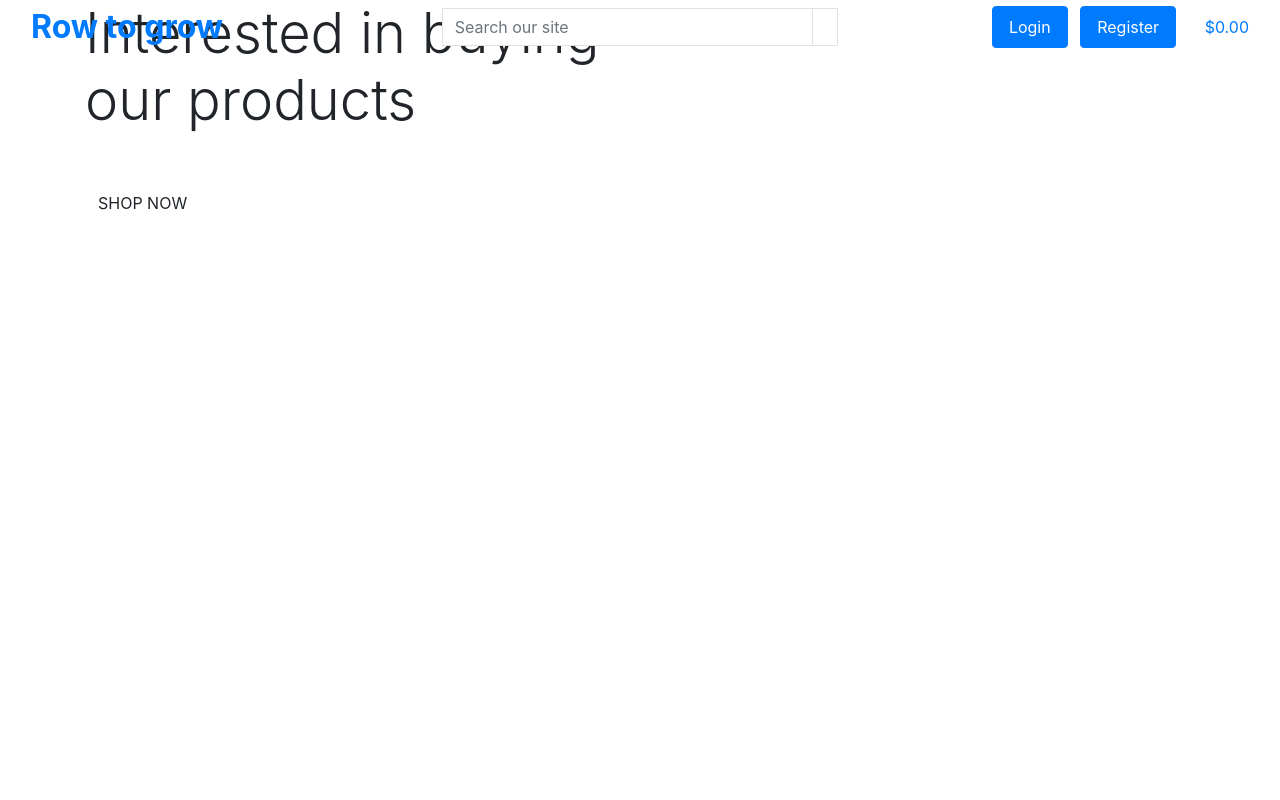
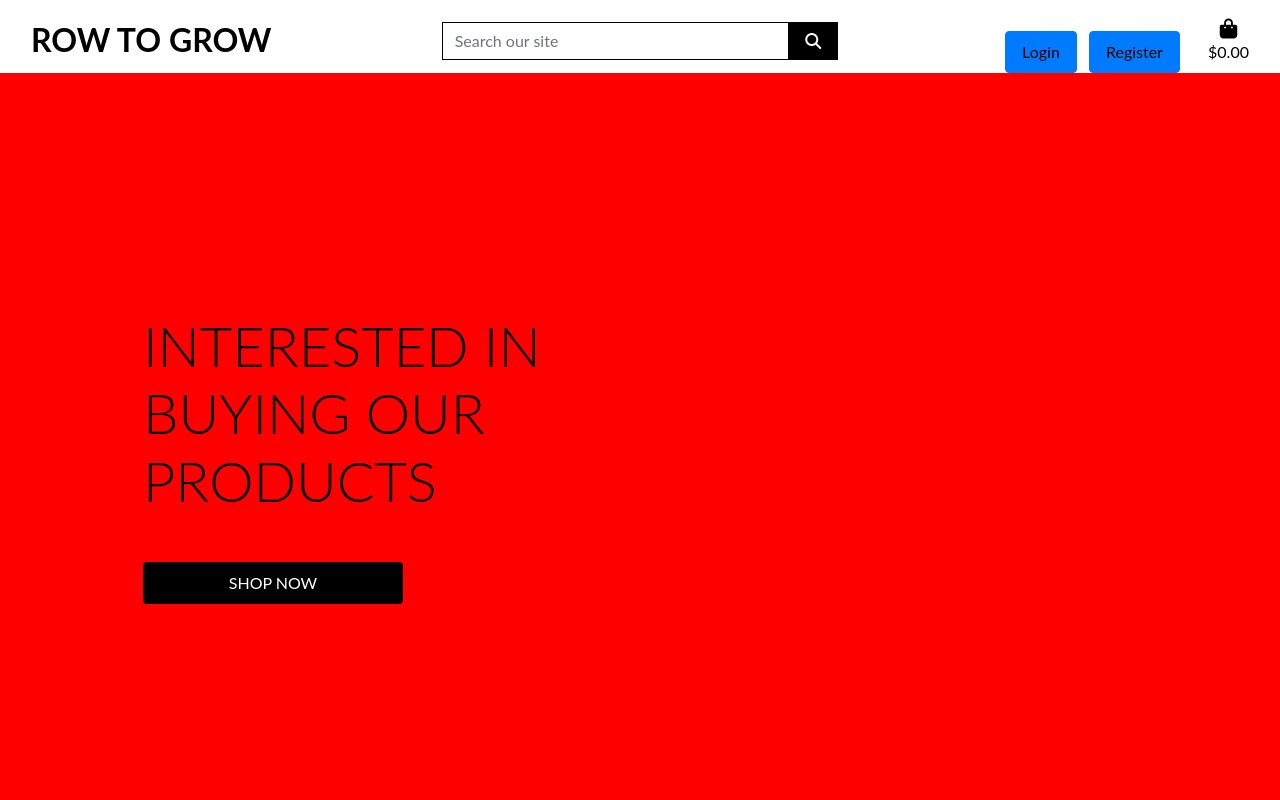
Before and after one commit to tmarkec/row_to_grow, a Django app: page / in a window 1280 px wide. Run offline with Django 3.2, Linux system fonts and the light colour scheme; some libraries are stand-ins or nearby versions.

Commit message:
add add style to home page header

```diff
--- a/row_to_grow/settings.py
+++ b/row_to_grow/settings.py
@@ -152,3 +152,9 @@ STATIC_URL = '/static/'
 # https://docs.djangoproject.com/en/3.2/ref/settings/#default-auto-field
 
 DEFAULT_AUTO_FIELD = 'django.db.models.BigAutoField'
+
+STATIC_URL = '/static/'
+STATICFILES_DIRS = (os.path.join(BASE_DIR, 'static'),)
+
+MEDIA_URL = '/media/'
+MEDIA_ROOT = os.path.join(BASE_DIR, 'media')
--- a/row_to_grow/urls.py
+++ b/row_to_grow/urls.py
@@ -15,9 +15,11 @@ Including another URLconf
 """
 from django.contrib import admin
 from django.urls import path, include
+from django.conf import settings
+from django.conf.urls.static import static
 
 urlpatterns = [
     path('admin/', admin.site.urls),
     path('accounts/', include('allauth.urls')),
     path('', include('home.urls')),
-]
+] + static(settings.MEDIA_URL, document_root=settings.MEDIA_ROOT)
--- /dev/null
+++ b/static/css/base.css
@@ -0,0 +1,82 @@
+html {
+    height: 100%;
+}
+
+body {
+    /* background: url('/media/homepage_background_cropped.jpg') no-repeat center center fixed;
+    background-size: cover; */
+    background-color: red;
+    height: calc(100vh - 164px);
+    color: #555;
+    font-family: 'Lato';
+}
+
+/* from Bulma */
+.icon {
+    align-items: center;
+    display: inline-flex;
+    justify-content: center;
+    height: 1.5rem;
+    width: 1.5rem;
+}
+
+.logo-font {
+    text-transform: uppercase;
+}
+
+.main-logo-link {
+    width: fit-content;
+}
+
+.shop-now-button {
+    background: black;
+    color: white;
+    min-width: 260px;
+}
+
+.btn-black {
+    background: black;
+    color: white;
+}
+
+.shop-now-button:hover,
+.shop-now-button:active,
+.shop-now-button:focus,
+.btn-black:hover,
+.btn-black:active,
+.btn-black:focus {
+    background: #222;
+    color: white;
+}
+
+.text-black {
+    color: #000 !important;
+}
+
+.border-black {
+    border: 1px solid black !important;
+}
+
+/* -------------------------------- Media Queries */
+
+/* Slightly larger container on xl screens */
+@media (min-width: 1200px) {
+  .container {
+    max-width: 80%;
+  }
+}
+
+/* fixed top navbar only on medium and up */
+@media (min-width: 992px) {
+    .fixed-top-desktop-only {
+        position: fixed;
+        top: 0;
+        right: 0;
+        left: 0;
+        z-index: 1030;
+    }
+
+    .header-container {
+        padding-top: 164px;
+    }
+}
--- a/templates/base.html
+++ b/templates/base.html
@@ -14,14 +14,16 @@
     {% endblock %}
 
     {% block corecss %}
-        <link rel="stylesheet" href="https://stackpath.bootstrapcdn.com/bootstrap/4.4.1/css/bootstrap.min.css" integrity="sha384-Vkoo8x4CGsO3+Hhxv8T/Q5PaXtkKtu6ug5TOeNV6gBiFeWPGFN9MuhOf23Q9Ifjh" crossorigin="anonymous">
+    <link rel="stylesheet" href="https://stackpath.bootstrapcdn.com/bootstrap/4.4.1/css/bootstrap.min.css" integrity="sha384-Vkoo8x4CGsO3+Hhxv8T/Q5PaXtkKtu6ug5TOeNV6gBiFeWPGFN9MuhOf23Q9Ifjh" crossorigin="anonymous">
+    <link rel="stylesheet" href="{% static 'css/base.css' %}">
     {% endblock %}
 
     {% block extra_css %}
     {% endblock %}
 
     {% block corejs %}
-        <script src="https://code.jquery.com/jquery-3.4.1.slim.min.js" integrity="sha384-J6qa4849blE2+poT4WnyKhv5vZF5SrPo0iEjwBvKU7imGFAV0wwj1yYfoRSJoZ+n" crossorigin="anonymous"></script>
+    <script src="https://kit.fontawesome.com/cccdb242ea.js" crossorigin="anonymous"></script>
+        <!-- <script src="https://code.jquery.com/jquery-3.4.1.slim.min.js" integrity="sha384-J6qa4849blE2+poT4WnyKhv5vZF5SrPo0iEjwBvKU7imGFAV0wwj1yYfoRSJoZ+n" crossorigin="anonymous"></script> -->
         <script src="https://cdn.jsdelivr.net/npm/jquery@3.5.1/dist/jquery.min.js" integrity="sha256-9/aliU8dGd2tb6OSsuzixeV4y/faTqgFtohetphbbj0=" crossorigin="anonymous"></script>
         <script src="https://cdn.jsdelivr.net/npm/popper.js@1.16.0/dist/umd/popper.min.js" integrity="sha384-Q6E9RHvbIyZFJoft+2mJbHaEWldlvI9IOYy5n3zV9zzTtmI3UksdQRVvoxMfooAo" crossorigin="anonymous"></script>
         <script src="https://stackpath.bootstrapcdn.com/bootstrap/4.4.1/js/bootstrap.min.js" integrity="sha384-wfSDF2E50Y2D1uUdj0O3uMBJnjuUD4Ih7YwaYd1iqfktj0Uod8GCExl3Og8ifwB6" crossorigin="anonymous"></script>
@@ -34,7 +36,7 @@
   </head>
   <body>
     <header class="container-fluid fixed-top">
-      <div class="row">
+      <div id="topnav" class="row bg-white pt-lg-2 d-none d-lg-flex">
           <div class="col-12 col-lg-4 my-auto py-1 py-lg-0 text-center text-lg-left">
               <a href="{% url 'home' %}" class="nav-link main-logo-link">
                   <h2 class="logo-font text-black my-0"><strong>Row to grow</strong></h2>
```
